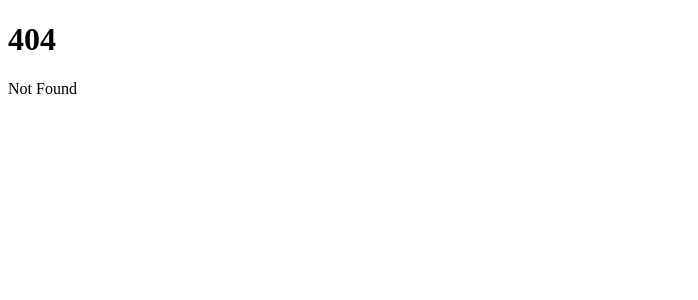
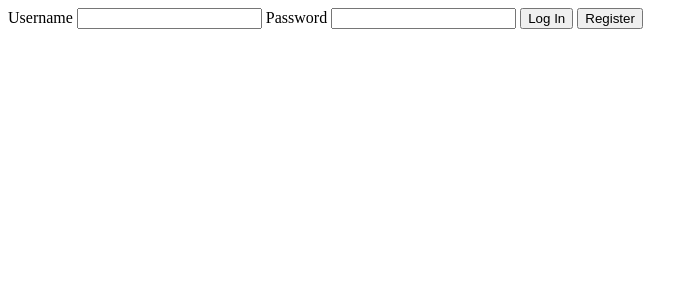
Before and after one commit to celiune/secure-web-deb-frontend, a SvelteKit app: page /login in a window 1280 px wide. Before the commit this address had no page. Shown: the top 300 px of the page, without its empty margins (0-698 px from the left). Built offline with nearby package versions, Linux system fonts and the light colour scheme; no server answers.

Commit message:
login page

```diff
--- /dev/null
+++ b/src/routes/login/+page.server.js
@@ -0,0 +1,44 @@
+import { fail, redirect } from '@sveltejs/kit';
+import * as api from '../lib/api.js.js';
+
+/** @type {import('./$types').PageServerLoad} */
+export async function load({ locals }) {
+	if (locals.user) throw redirect(307, '/');
+}
+
+/** @type {import('./$types').Actions} */
+export const actions = {
+	login: async ({ cookies, request }) => {
+		const data = await request.formData();
+		const username = data.get('username');
+		const password = data.get('password');
+
+		if (!username) {
+            return fail ( 400, { username: 'Missing', error: 'Username is required' });
+        }
+
+        if (!password) {
+            return fail ( 400, { password: 'Missing', error: 'Password is required' });
+        }
+
+		const body = await api.post('users/login', { username, password });
+
+        if (!body.result) {
+            return fail(401, { error: 'Login failed, please try again' });
+        }
+
+		if (body.errors) {
+			return fail(401, body);
+		}
+
+		else {
+			const value = body.result.jwt
+			cookies.set('jwt', value, { path: '/' });
+			return { success: true };
+		}
+	},
+
+	register: async (event) => {
+		// TODO register the user
+	}
+};
--- /dev/null
+++ b/src/routes/login/+page.svelte
@@ -0,0 +1,46 @@
+<script>
+    import { enhance } from '$app/forms';
+
+    /** @type {import('./$types').ActionData} */
+    export let form
+
+</script>
+
+<form method="post" action="?/login" use:enhance>
+    <label>
+        Username
+        <input
+            id="username"
+            name="username"
+            type="username"
+            value={form?.username ?? ''}
+            required
+        >
+    </label>
+    <label>
+        Password
+        <input
+            id="password"
+            name="password"
+            type="password"
+            required
+        >
+    </label>
+
+    <button type="submit">Log In</button>
+
+    <button formaction="?/register">Register</button>
+
+    {#if form?.missing}
+    <p class="error">The username field is required</p>
+    {/if}
+
+    {#if form?.incorrect}
+    <p class="error">Invalid credentials!</p>
+    {/if}
+
+    {#if form?.success}
+    <!-- this message is ephemeral; it exists because the page was rendered in response to a form submission. it will vanish if the user reloads -->
+    <p>Successfully logged in! Welcome back, {form.username}</p>
+    {/if}
+</form>
```
